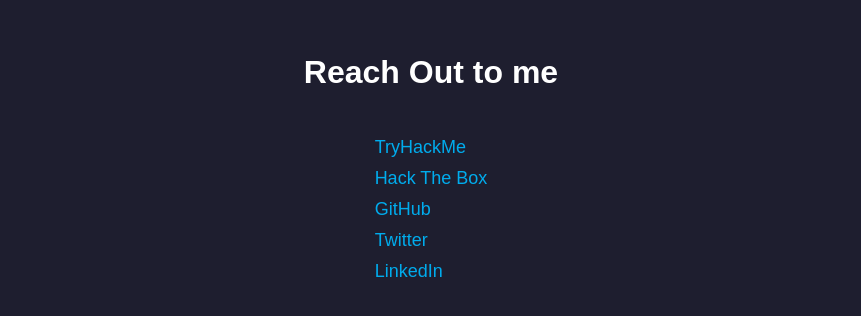
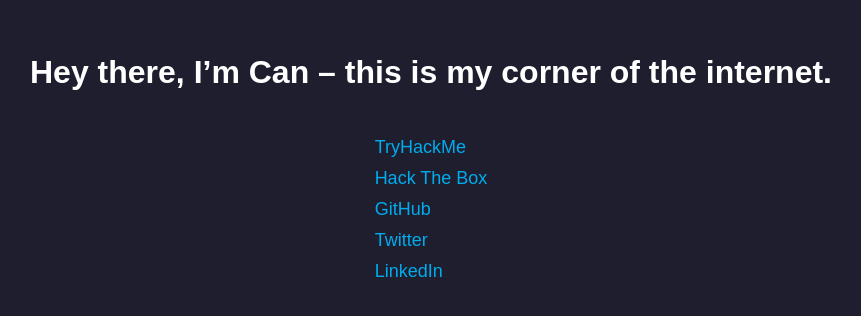
Before and after one commit to Armageddon0x00/Armageddon0x00.github.io, a plain HTML site: page index.html in a window 1280 px wide. Shown: the part 230-546 px from the top of the page, without its empty margins (209-1070 px from the left). Drawn offline with Linux system fonts and the light colour scheme.

Commit message:
Update index.html

```diff
--- a/index.html
+++ b/index.html
@@ -43,7 +43,7 @@
     </style>
   </head>
   <body>
-    <h1>Reach Out to me</h1>
+    <h1>Hey there, I’m Can – this is my corner of the internet.</h1>
     <ul>
       <li>
         <a href="https://tryhackme.com/r/p/Catakan" target="_blank">TryHackMe</a>
@@ -62,4 +62,5 @@
       </li>
     </ul>
   </body>
+<!-- What are you looking for on a static page bruh? -->
 </html>
```
